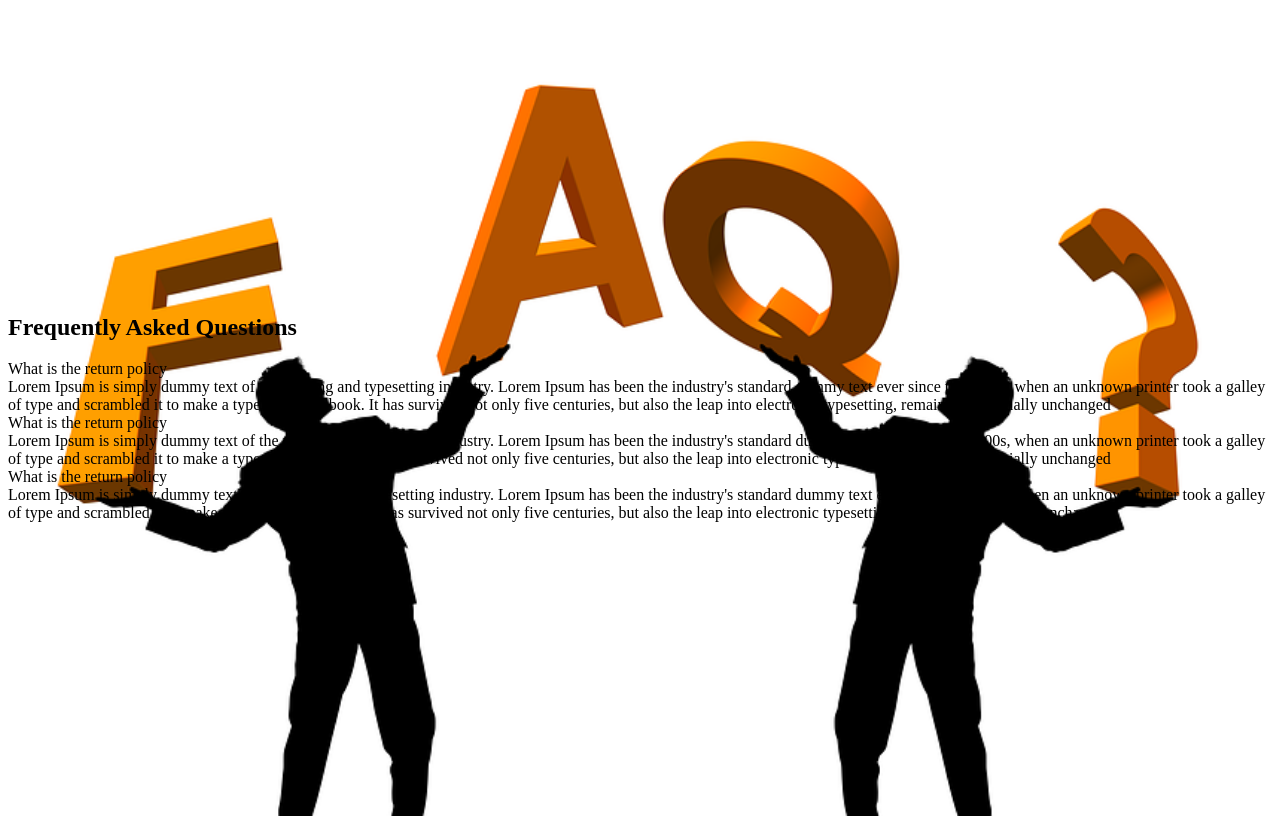
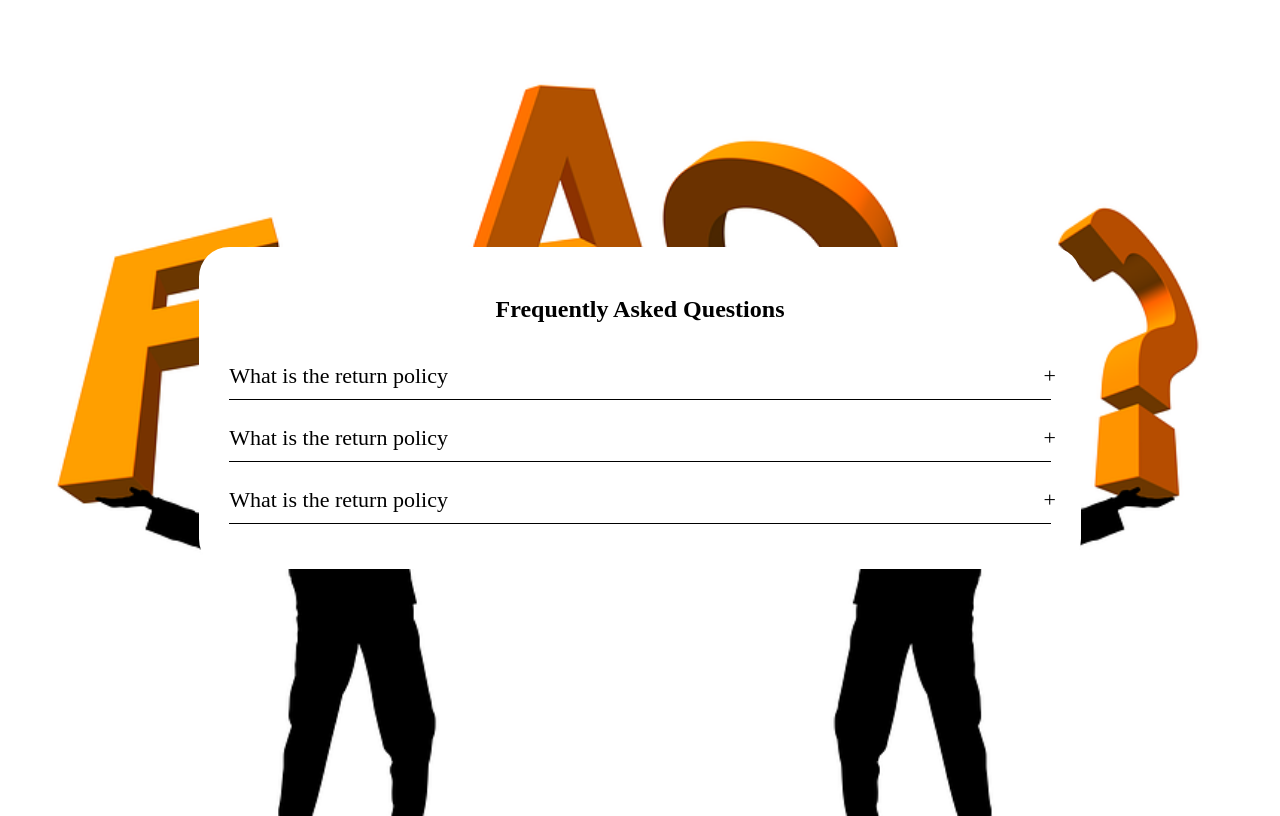
Before and after one commit to NNANNAJUDE/accordion, a plain HTML site: page index.html in a window 1280 px wide. Drawn offline with Linux system fonts and the light colour scheme.

Commit message:
add accordion toggle

```diff
--- a/index.js
+++ b/index.js
@@ -1 +1,12 @@
-console.log('hello')
+//variables
+
+const answer = document.getElementsByClassName('answer');
+const accordion = document.getElementsByClassName('content-container');
+
+for (let i = 0; i < accordion.length; i++) {
+
+    accordion[i].addEventListener('click', function(){
+        this.classList.toggle('active');
+
+} )
+}
--- a/style.css
+++ b/style.css
@@ -5,3 +5,49 @@ body{
     justify-content: center;
     align-items: center;
 }
+.accordion{
+    width: 65%;
+    background-color: #fff;
+    padding: 30px;
+    border-radius: 30px;
+}
+.accordion .accordion-title{
+    margin-bottom: 30px;
+    text-align: center;
+}
+.accordion .content-container .question{
+    padding: 10px 0px;
+    font-size: 22px;
+    cursor: pointer;
+    border-bottom: 1px solid #000;
+
+    position: relative;
+}
+.accordion .content-container .question::after{
+    content: '+';
+
+    position: absolute;
+    right: -5px;
+}
+.accordion .content-container .answer {
+    padding-top: 15px;
+    font-size: 22px;
+    line-height: 1.5;
+    width: 100%;
+
+    height: 0px;
+    overflow: hidden;
+    transition: .5s;
+}
+.accordion .content-container.active .answer{
+    height: 150px;
+}
+.accordion .content-container.active .question{
+    font-size: 18px;
+    transition: 0.5s;
+}
+.accordion .content-container.active .question::after {
+    content: '-';
+    font-size: 30px;
+    transition: 0.5s;
+}
```
